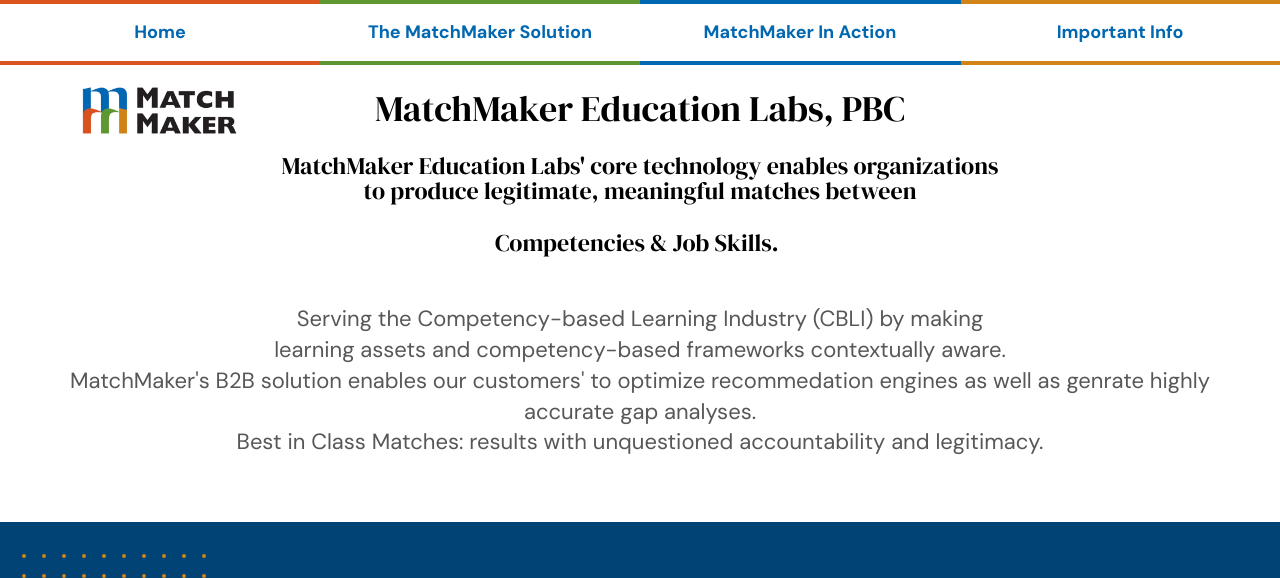
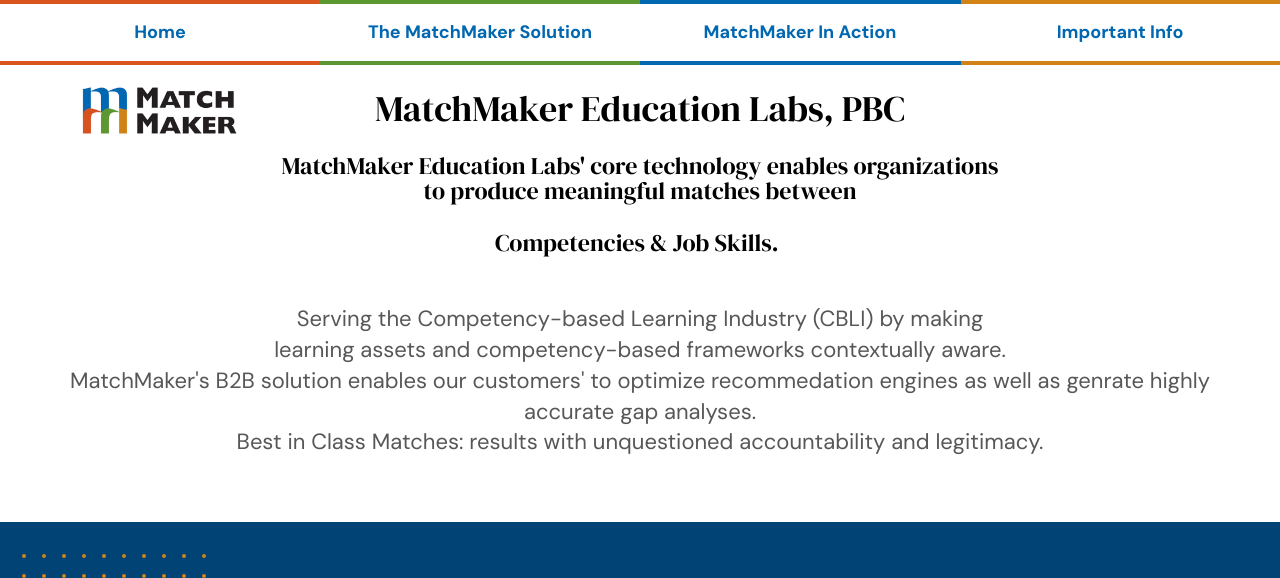
Before and after one commit to matchmakeredlabs/matchmakeredlabs.develop, a Jekyll site: the page built from index.html, in a window 1280 px wide and 900 px high, cut to the strip 0-578 px from the top of the window. Built offline with Jekyll 4.4.1, drawn with Linux system fonts in a browser that asks for light colours.

Commit message:
Update text.yml

```diff
--- a/_data/text.yml
+++ b/_data/text.yml
@@ -1,5 +1,5 @@
 siteName: MatchMaker Education Labs, PBC
-tagPhrase: "MatchMaker Education Labs' core technology enables organizations<br/>to produce legitimate, meaningful matches between<br/><br/>"
+tagPhrase: "MatchMaker Education Labs' core technology enables organizations<br/>to produce meaningful matches between<br/><br/>"
 tagOptions:
   - Learning Resources &amp; Competencies.
   - Competencies &amp; Job Skills.
```
